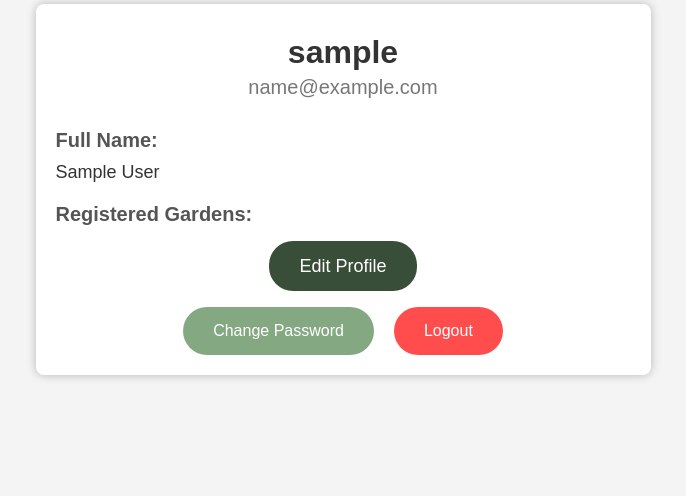
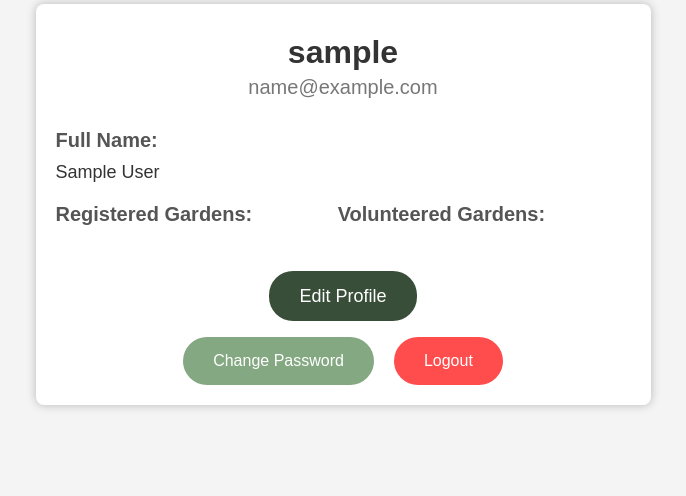
Before and after one commit to jlinares12/CPSC362-Project, a Flask app: a page that uses community_garden/templates/profile_page.html in a window 1280 px wide. Shown: the part 143-639 px from the top of the page, without its empty margins (297-983 px from the left). Run offline with Flask 3, Linux system fonts and the light colour scheme; the visitor is signed in with stand-in values (Sample User, id 1); data that the repository does not hold is empty; parts of the project's set-up code (start-up, migrations or seed data) failed here and were passed over.

Commit message:
Added a div that seperates the garden details in the profile page and added a for loop to print all the gardens that a user has volunteered at

```diff
--- a/community_garden/templates/profile_page.html
+++ b/community_garden/templates/profile_page.html
@@ -23,11 +23,19 @@ Profile Page
             <label>Full Name:</label>
             <p>{{ current_user.name }}</p>
         </div>
-        <div class="detail">
-            <label>Registered Gardens:</label>
-            {% for garden in current_user.administered_gardens %}
-            <p>{{ garden.name }}</p>
-            {% endfor %}
+        <div class="garden-details">
+            <div class="detail">
+                <label>Registered Gardens:</label>
+                {% for garden in current_user.administered_gardens %}
+                <p>{{ garden.name }}</p>
+                {% endfor %}
+            </div>
+            <div class="detail">
+                <label>Volunteered Gardens:</label>
+                {% for garden in current_user.volunteered_gardens %}
+                <p>{{ garden.name }}</p>
+                {% endfor %}
+            </div>
         </div>
     </div>
 
```
